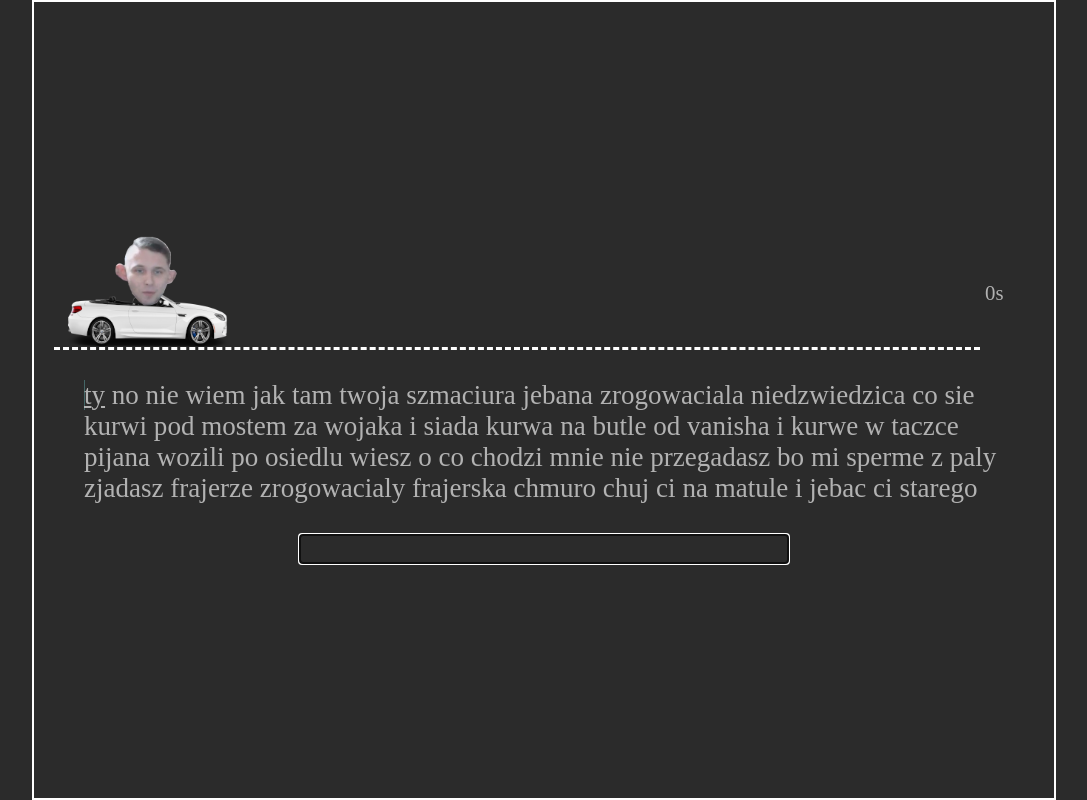
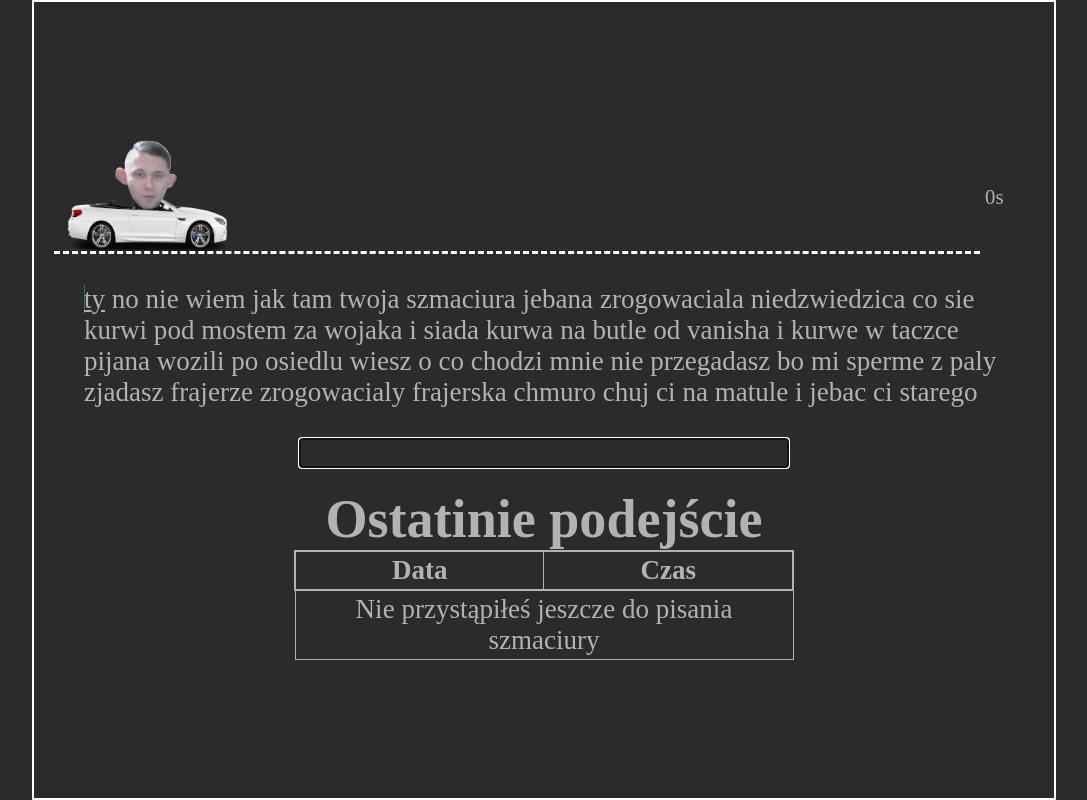
Before and after one commit to auto200/szmaciura-racer, a Gatsby site: page / in a window 1280 px wide. Shown: the whole page, without its empty margins (96-1183 px from the left). Built offline with nearby package versions, Linux system fonts and the light colour scheme; Gatsby itself is replaced by a stand-in of ours.

Commit message:
Add history of races

```diff
--- /dev/null
+++ b/src/components/History.tsx
@@ -0,0 +1,59 @@
+import React from "react";
+import styled from "styled-components";
+import { historyType } from "../pages";
+
+const Container = styled.div`
+  width: 100%;
+  margin-top: 20px;
+  text-align: center;
+`;
+const Table = styled.table`
+  margin: 0 auto;
+  border: 1px solid ${({ theme }) => theme.colors.secondary};
+  border-collapse: collapse;
+  width: 500px;
+  justify-self: center;
+  thead {
+    border: 2px solid ${({ theme }) => theme.colors.secondary};
+    font-weight: bold;
+  }
+  td {
+    border: 1px solid ${({ theme }) => theme.colors.secondary};
+    padding: 3px;
+  }
+`;
+
+interface Props {
+  history: historyType;
+}
+const History = ({ history }: Props) => {
+  return (
+    <Container>
+      <h1>Ostatinie {history.length <= 1 ? "podejście" : "podejścia"}</h1>
+      <Table>
+        <thead>
+          <tr>
+            <td>Data</td>
+            <td>Czas</td>
+          </tr>
+        </thead>
+        <tbody>
+          {history.length ? (
+            history.slice(0, 10).map(({ id, timestamp, time }) => (
+              <tr key={id}>
+                <td>{new Date(timestamp).toLocaleString("pl")}</td>
+                <td>{time}s</td>
+              </tr>
+            ))
+          ) : (
+            <tr>
+              <td colSpan={2}>Nie przystąpiłeś jeszcze do pisania szmaciury</td>
+            </tr>
+          )}
+        </tbody>
+      </Table>
+    </Container>
+  );
+};
+
+export default History;
--- a/src/pages/index.tsx
+++ b/src/pages/index.tsx
@@ -6,6 +6,8 @@ import ProgressIndicator from "../components/ProgressIndicator";
 import Timer from "../components/Timer";
 import Word from "../components/Word";
 import OnCompleteModal from "../components/OnCompleteModal";
+import { v4 as uuid } from "uuid";
+import History from "../components/History";
 
 const szmaciuraText =
   "ty no nie wiem jak tam twoja szmaciura jebana zrogowaciala niedzwiedzica co sie kurwi pod mostem za wojaka i siada kurwa na butle od vanisha i kurwe w taczce pijana wozili po osiedlu wiesz o co chodzi mnie nie przegadasz bo mi sperme z paly zjadasz frajerze zrogowacialy frajerska chmuro chuj ci na matule i jebac ci starego";
@@ -63,6 +65,14 @@ const getInputMaxLength = (activeWord: string): number => {
   return length >= 8 ? length : 8;
 };
 
+export type historyType = {
+  id: string;
+  timestamp: number;
+  time: string;
+}[];
+// Pomysły:
+// samochody do wybierania odblokowywane za lepszy czas
+
 const IndexPage = () => {
   const [text] = useState<string[]>(szmaciuraText.split(" "));
   const [wordIndex, setWordIndex] = useState<number>(0);
@@ -79,7 +89,9 @@ const IndexPage = () => {
   const [onCompletedModalShown, setOnCompletedModalShown] = useState<boolean>(
     false
   );
-
+  const [history, setHistory] = useState<historyType>([
+    // { id: "xd", time: "23.123", timestamp: Date.now() },
+  ]);
   const closeModalIsCompletedModal = () => setOnCompletedModalShown(false);
 
   useEffect(() => {
@@ -104,7 +116,11 @@ const IndexPage = () => {
       if (timerIntervalRef.current) {
         clearInterval(timerIntervalRef.current);
       }
-      alert(timePassed + "s");
+      setOnCompletedModalShown(true);
+      setHistory(prev => [
+        { id: uuid(), timestamp: Date.now(), time: timePassed },
+        ...prev,
+      ]);
       return;
     }
     if (inputValue === text[wordIndex] + " ") {
@@ -140,6 +156,22 @@ const IndexPage = () => {
     }
   }, [wordIndex, inputValue]);
 
+  useEffect(() => {
+    if (!history.length) {
+      try {
+        const storedHistory = window.localStorage.getItem("history");
+        if (!storedHistory) return;
+        const parsedHistory = JSON.parse(storedHistory);
+        if (Array.isArray(parsedHistory)) setHistory(parsedHistory);
+      } catch (err) {
+        return;
+      }
+    }
+    try {
+      window.localStorage.setItem("history", JSON.stringify(history));
+    } catch (err) {}
+  }, [history]);
+
   const handleInputChange = (e: ChangeEvent<HTMLInputElement>) => {
     if (inputValue.length - 1 >= inputMaxLength) {
       //add alert later on with instructions to user how to play
@@ -158,9 +190,6 @@ const IndexPage = () => {
             <ProgressIndicator progress={wordIndex / text.length} />
             <Timer timePassed={timePassed} />
           </ProgressContainer>
-          {/* <button onClick={() => setOnCompletedModalShown(true)}>
-            show modal
-          </button> */}
           <TextWrapper>
             {text.map((word, i) => {
               const active = wordIndex === i;
@@ -185,6 +214,7 @@ const IndexPage = () => {
             onChange={handleInputChange}
             maxLength={inputMaxLength}
           ></Input>
+          <History history={history} />
         </InnerWrapper>
         <OnCompleteModal
           isOpen={onCompletedModalShown}
```
